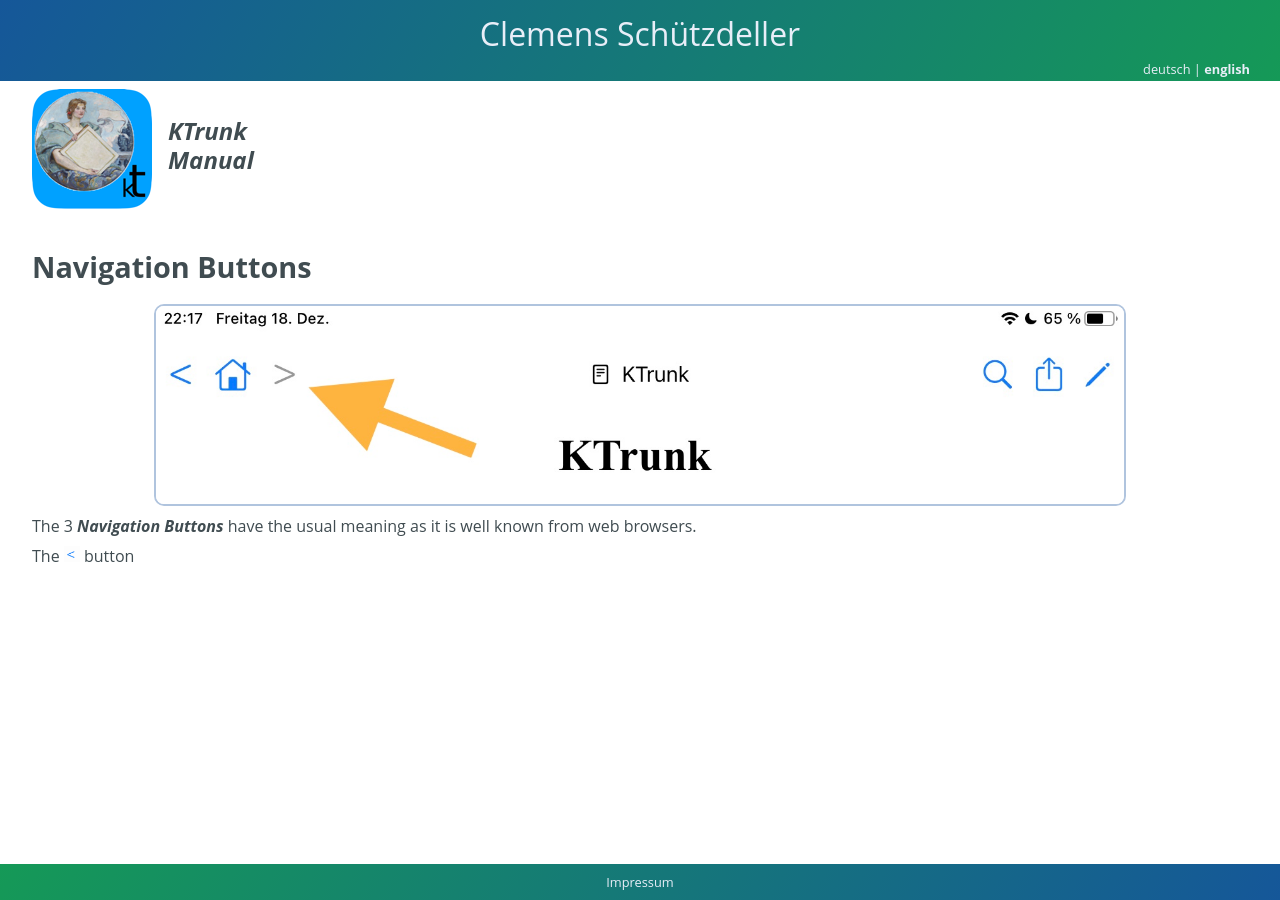
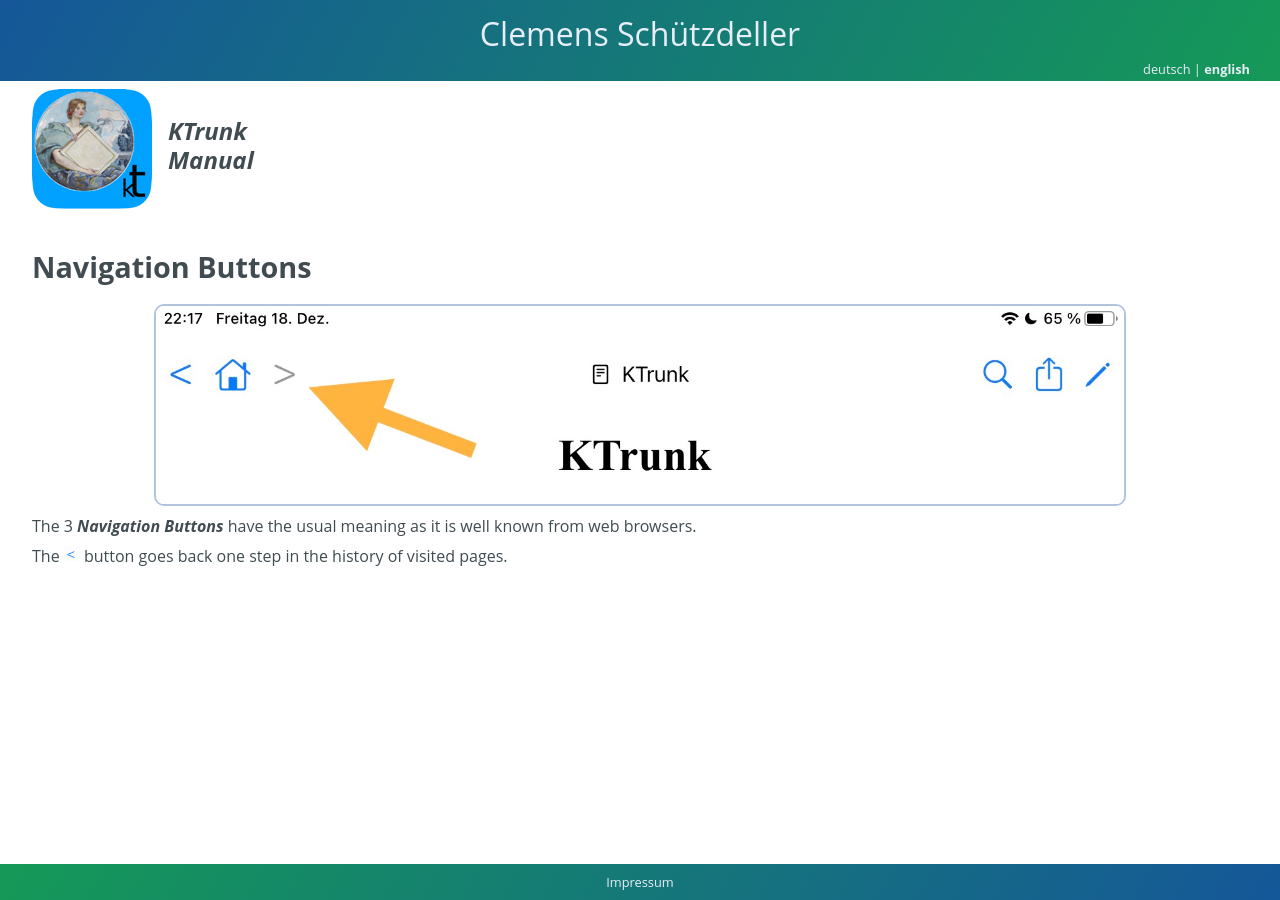
Before and after one commit to cs-LA/home, a Jekyll site: the page built from KTrunk/Manual/NavigationButtons.md, in a window 1280 px wide. Built offline with Jekyll 4.4.1, drawn with Linux system fonts in a browser that asks for light colours; our own code applies the rules of GitHub Pages for plain Markdown files.

Commit message:
Update NavigationButtons.md

```diff
--- a/KTrunk/Manual/NavigationButtons.md
+++ b/KTrunk/Manual/NavigationButtons.md
@@ -17,10 +17,10 @@
 <img src="NavigationButtons.png" style="border: 2px solid #B0C4DE; border-radius: 10px;">
 
 <span class="en">The 3 ***Navigation Buttons*** have the usual meaning as it is well known from web browsers.</span>
-<span class="de">Die 3 ***Navigations-Schaltflächen***</span>
+<span class="de">Die 3 ***Navigations-Schaltflächen*** haben die übliche Bedeutung, wie sie von vielen Web-Browsern bekannt ist.</span>
 
-<span class="en">The <img src="NavigationButtonBackward.jpg" class="appButton"> button</span>
-<span class="de"></span>
+<span class="en">The <img src="NavigationButtonBackward.jpg" class="appButton"> button goes back one step in the history of visited pages.</span>
+<span class="de">Die <img src="NavigationButtonBackward.jpg" class="appButton"> Schaltfläche führt in der Historie der besuchten Web-Seiten einen Schritt zurück.</span>
 
 <span class="en"></span>
 <span class="de"></span>
```
